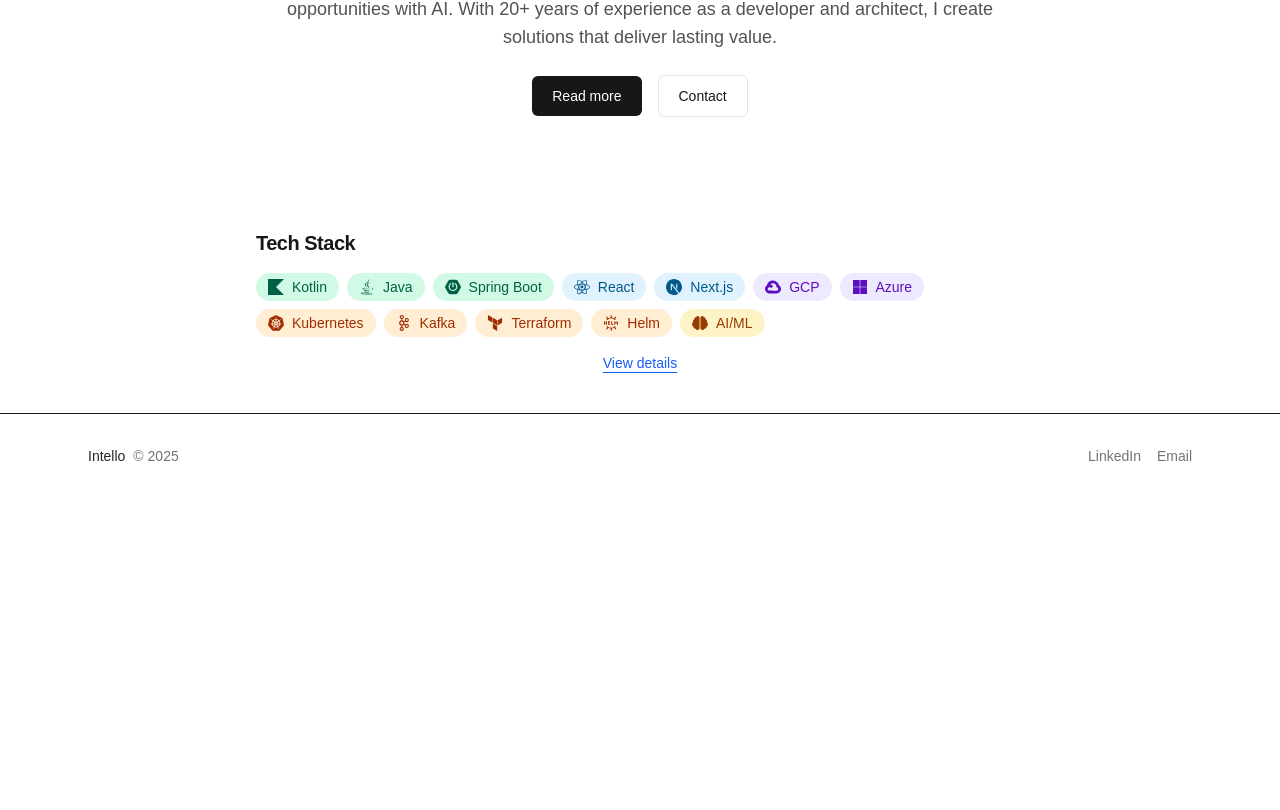
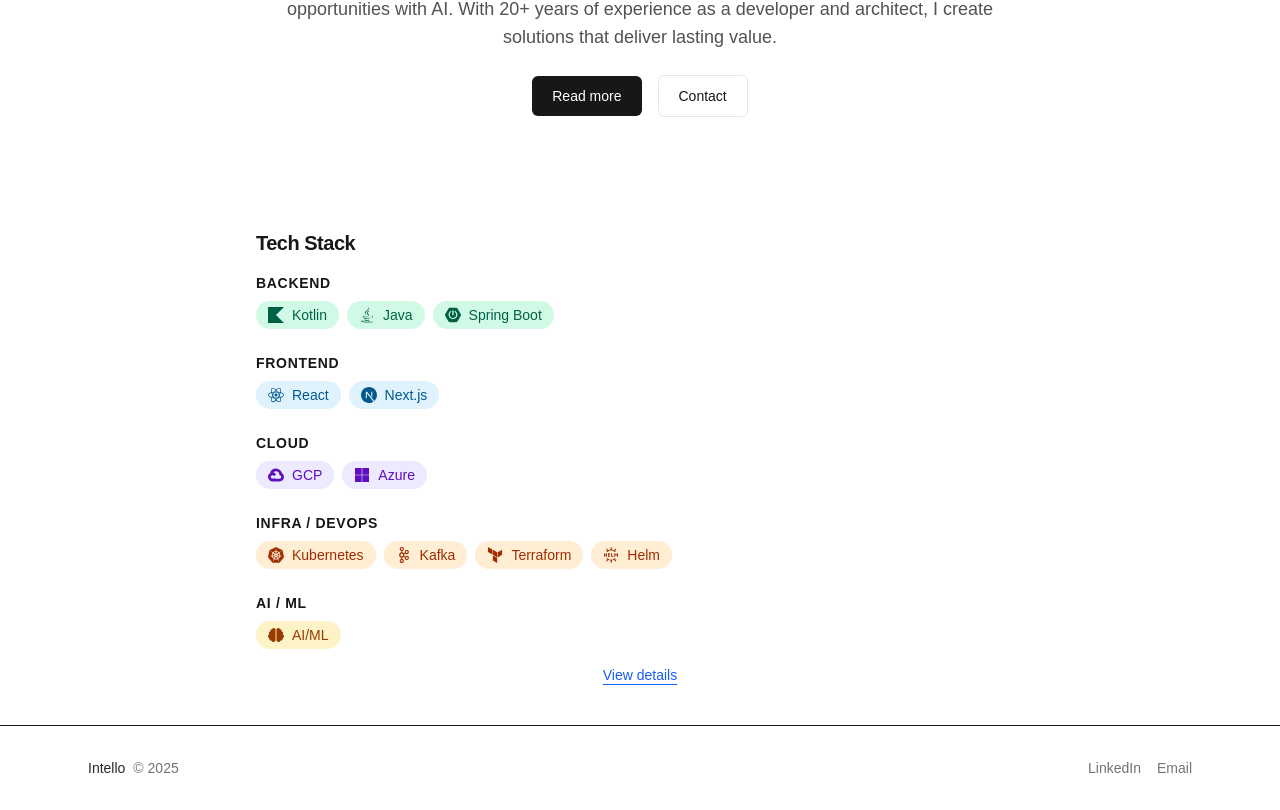
Before and after one commit to finnrobertk/intello-website, a Next.js app: page /contact in a window 1280 px wide. Shown: the part 504-1314 px from the top of the page. Before the commit the page ends 1002 px from the top, so only its background shows below. Built offline with nearby package versions, Linux system fonts and the light colour scheme.

Commit message:
feat: add grouped tech stack component with category headings

```diff
--- a/app/[locale]/page.tsx
+++ b/app/[locale]/page.tsx
@@ -2,7 +2,7 @@
 import {getTranslations, setRequestLocale} from 'next-intl/server';
 import Link from 'next/link';
 import { Button } from '@/components/ui/button';
-import TechStack from '@/components/mdx/TechStack';
+import TechStackGrouped from '@/components/mdx/TechStackGrouped';
 import { techStack } from '@/config/tech-stack';
 
 export default async function HomePage({ params }: { params: Promise<{ locale: string }> }) {
@@ -31,7 +31,7 @@
       <section className="mt-12 md:mt-16">
         <div className="mx-auto max-w-3xl px-4 md:px-0">
           <h2 className="text-xl font-semibold tracking-tight mb-4">{t('techStackTitle')}</h2>
-          <TechStack items={techStack} />
+          <TechStackGrouped items={techStack} />
           <Link
             href={`/${locale}/about`}
             className="text-sm font-medium text-blue-600 dark:text-blue-400 underline underline-offset-4 hover:opacity-80 mt-4 block text-center"
--- /dev/null
+++ b/components/mdx/TechStackGrouped.tsx
@@ -0,0 +1,53 @@
+import TechStack from "./TechStack";
+import { techStack as defaultStack } from "@/config/tech-stack";
+import type { TechItem, TechCategory } from "@/config/tech-stack";
+import { getTranslations } from "next-intl/server";
+
+export type TechStackGroupedProps = {
+  items?: TechItem[];
+  order?: TechCategory[];
+  hideEmpty?: boolean;
+  className?: string;
+};
+
+const DEFAULT_ORDER: TechCategory[] = [
+  "backend",
+  "frontend",
+  "cloud",
+  "infra",
+  "ai",
+  "other",
+];
+
+export default async function TechStackGrouped({
+  items = defaultStack,
+  order = DEFAULT_ORDER,
+  hideEmpty = true,
+  className,
+}: TechStackGroupedProps) {
+  const t = await getTranslations();
+
+  const map = new Map<TechCategory, TechItem[]>();
+  for (const cat of order) map.set(cat, []);
+  for (const item of items) {
+    const arr = map.get(item.category) ?? map.get("other")!;
+    arr.push(item);
+  }
+
+  return (
+    <section className={className}>
+      {order.map((cat) => {
+        const list = map.get(cat) ?? [];
+        if (hideEmpty && list.length === 0) return null;
+        return (
+          <div key={cat} className="mb-6 last:mb-0">
+            <h3 className="mb-2 text-sm font-semibold uppercase tracking-wider text-muted-foreground">
+              {t(`categories.${cat}`)}
+            </h3>
+            <TechStack items={list} />
+          </div>
+        );
+      })}
+    </section>
+  );
+}
--- a/components/mdx/index.ts
+++ b/components/mdx/index.ts
@@ -1,4 +1,5 @@
 import TechStack from "./TechStack";
+import TechStackGrouped from "./TechStackGrouped";
 import Callout from "./Callout";
 import ThemedLink from "./ThemedLink";
 import MdxImage from "./MdxImage";
@@ -20,6 +21,7 @@
   // Custom components:
   Callout,
   TechStack,
+  TechStackGrouped,
 };
 
 export type MdxComponents = typeof mdxComponents;
--- a/content/about/en.mdx
+++ b/content/about/en.mdx
@@ -15,7 +15,7 @@
 
 ## Tech Stack
 
-<TechStack />
+<TechStackGrouped />
 
 **My core values are clarity, precision, and collaboration.**
 I enjoy working closely with clients to find the right solutions – and delivering with high quality.
--- a/content/about/nb.mdx
+++ b/content/about/nb.mdx
@@ -15,7 +15,7 @@
 
 ## Teknologistack
 
-<TechStack />
+<TechStackGrouped />
 
 **Verdiene mine er klarhet, presisjon og samarbeid.**
 Jeg liker å finne gode løsninger sammen med kunden – og levere med høy kvalitet.
--- a/messages/en/index.ts
+++ b/messages/en/index.ts
@@ -16,6 +16,14 @@
   Language: {
     english: "English",
     norwegian: "Norsk",
+  },
+  categories: {
+    backend: "Backend",
+    frontend: "Frontend",
+    cloud: "Cloud",
+    infra: "Infra / DevOps",
+    ai: "AI / ML",
+    other: "Other",
   },
   about: {
     title: "About Intello",
--- a/messages/nb/index.ts
+++ b/messages/nb/index.ts
@@ -16,6 +16,14 @@
   Language: {
     english: "English",
     norwegian: "Norsk",
+  },
+  categories: {
+    backend: "Backend",
+    frontend: "Frontend",
+    cloud: "Sky",
+    infra: "Infra / DevOps",
+    ai: "AI / ML",
+    other: "Annet",
   },
   about: {
     title: "Om Intello",
```
